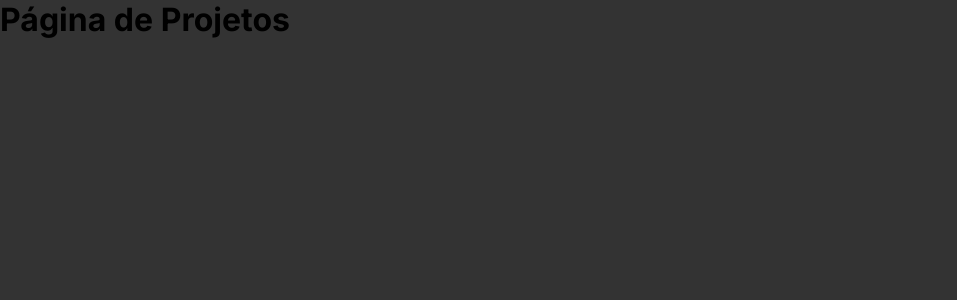
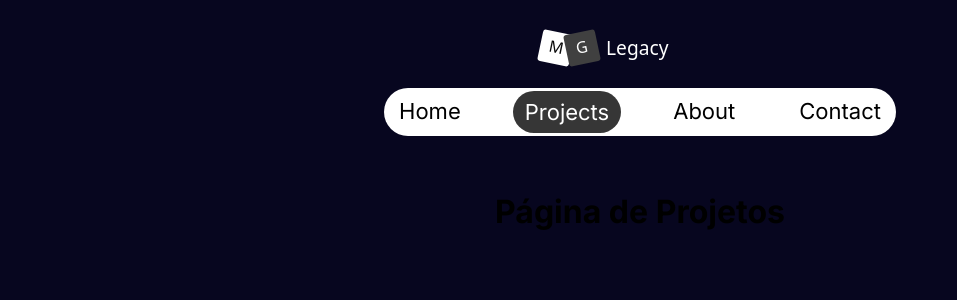
Before and after one commit to mglegacy/Portfolio, a Next.js app in the folder my-frontend/: page /projects in a window 1280 px wide. Shown: the top 300 px of the page, without its empty margins (0-957 px from the left). Built offline with nearby package versions, Linux system fonts and the light colour scheme.

Commit message:
[Atualização / Correção] - Corrigi o erro do header e adicionei outra cor de fundo.

```diff
--- a/my-frontend/src/app/components/header/styles.module.scss
+++ b/my-frontend/src/app/components/header/styles.module.scss
@@ -31,7 +31,7 @@
     border-bottom: 3px solid transparent;
     font-size: 22px;
     text-decoration: none;
-    transition: all 0.3s;
+
 
     &:hover{
       color: var(--gray-21)
--- a/my-frontend/src/app/globals.scss
+++ b/my-frontend/src/app/globals.scss
@@ -13,10 +13,10 @@
   --gray-31: #d3d3d3;
   --gray-21: #363636;
 
-  --blue-11: #0b092b;
+  --blue-11: #07061f;
   --blue-21:#1c1961;
 }
 
 body {
-  background: var(--gray-11);
+  background: var(--blue-11);
 }
--- a/my-frontend/src/app/layout.tsx
+++ b/my-frontend/src/app/layout.tsx
@@ -1,5 +1,6 @@
 import type { Metadata } from "next";
 import { Inter } from "next/font/google";
+import { Header } from "./components/header";
 import "./globals.scss";
 
 const inter = Inter({ subsets: ["latin"] });
@@ -13,6 +14,7 @@ export default function RootLayout({ children }: { children: React.ReactNode })
   return (
     <html lang="pt-br">
       <body className={inter.className}>
+        <Header/>
         {children} {/* toda página entra aqui */}
       </body>
     </html>
--- a/my-frontend/src/app/page.module.scss
+++ b/my-frontend/src/app/page.module.scss
@@ -1,4 +1,5 @@
 .container {
   margin-top: 5rem; /* ou o tamanho do seu header */
   text-align: center;
+  color: var(--white);
 }
--- a/my-frontend/src/app/page.tsx
+++ b/my-frontend/src/app/page.tsx
@@ -1,12 +1,9 @@
 import styles  from './page.module.scss'
-import { Header } from './components/header';
 
 
 export default function Home() {
   return (
     <>
-    <Header/>
-
       <div className={styles.container}>
           <h1>Olá! Nós somos MG Legacy</h1>
       </div>
--- a/my-frontend/src/app/projects/page.tsx
+++ b/my-frontend/src/app/projects/page.tsx
@@ -1,7 +1,9 @@
+import styles from './styles.module.scss'
+
 export default function Projects(){
     return(
         <>
-        <main>
+        <main className={styles.mainContainer}>
             <h1>Página de Projetos</h1>
         </main>
         </>
--- /dev/null
+++ b/my-frontend/src/app/projects/styles.module.scss
@@ -0,0 +1,9 @@
+.mainContainer{
+    display: flex;
+    justify-content: center;
+    align-items: center;
+    min-height: 3rem; // altura da tela menos altura do Header
+    padding-top: 5rem;              // distância do topo
+    text-align: center;
+    flex-direction: column;
+}
```
